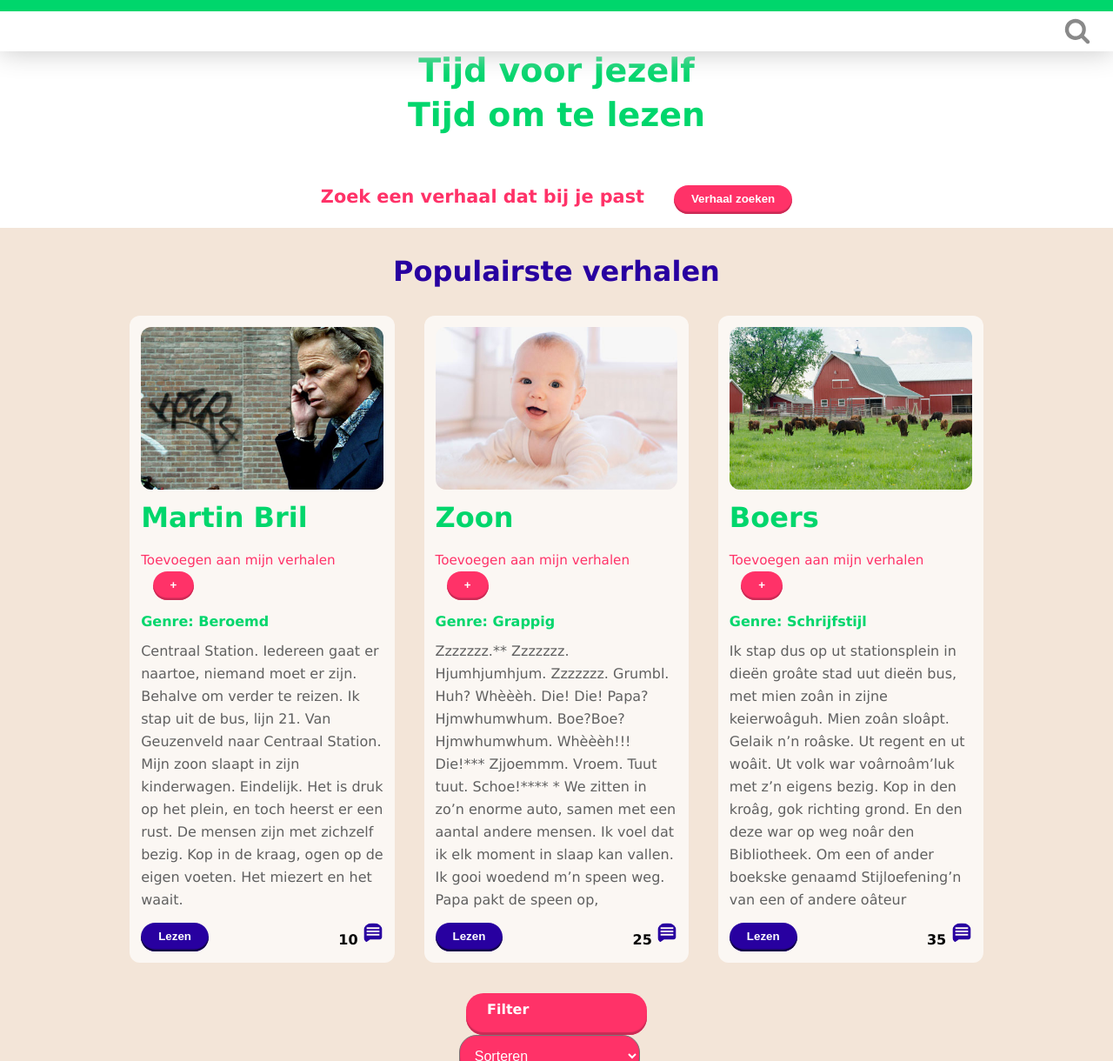
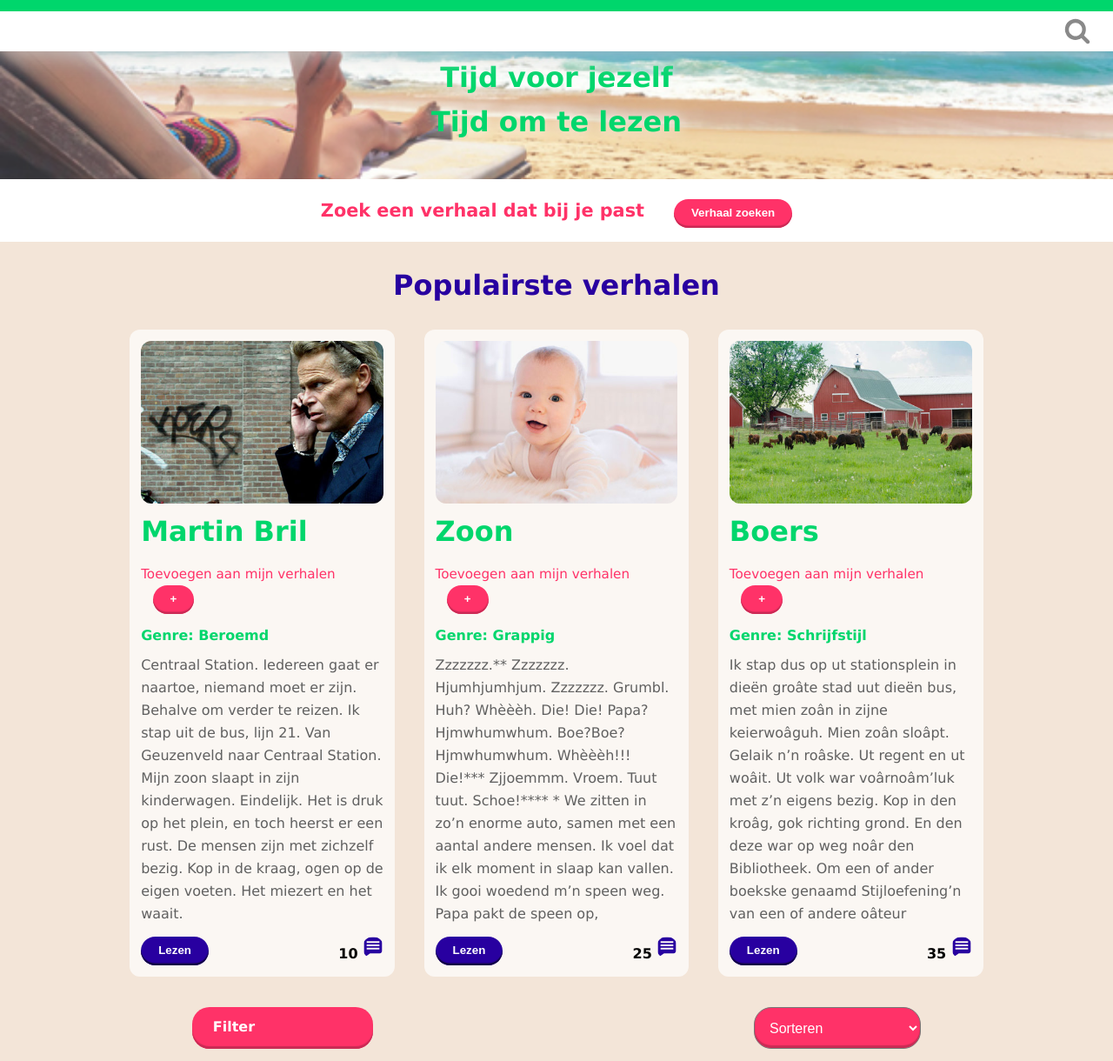
Before and after one commit to ak61/Transavia, a plain HTML site: page Transavia/index.html in a window 1280 px wide. Shown: the part 200-1420 px from the top of the page at 87% size. Drawn offline with Linux system fonts and the light colour scheme.

Commit message:
Transavia

```diff
--- a/Transavia/index.html
+++ b/Transavia/index.html
@@ -84,6 +84,7 @@ Zjjoemmm. Vroem. Tuut tuut. Schoe!****
             </article>
         </section>
 
+     <aside>
       <span id="button" class="btn">Filter</span>
 
     <div id="content">
@@ -111,6 +112,7 @@ Zjjoemmm. Vroem. Tuut tuut. Schoe!****
                 <option value="Datum">Datum</option>
             </select>
         </form>
+        </aside>
 
         <h3>Alle verhalen</h3>
         <!-- Dit article wordt 99x herhaald. De achtergrond wordt beige om en om-->
--- a/Transavia/stylesheet/stylesheet.css
+++ b/Transavia/stylesheet/stylesheet.css
@@ -145,32 +145,34 @@ input[type=search]:focus {
                         Div
 ========================================================
 */
-/*
+
 .Tijd {
-        background-image: url(../images/book-background-1.jpg);
+        background-image: url(../images/reading-book.jpg);
         background-repeat: no-repeat;
         background-position: center;
         background-size: cover;
 }
-*/
+
 .Tijd > article {
-            background: rgba(255, 255, 255, 0.7);
+            background: rgba(255, 255, 255, 0.2);
             margin: -40px;
             padding: 2.5em;
 }
 
-.Tijd > h1 {
-    font-size: 1.2rem;
+.Tijd h1 {
+    font-size: 1rem;
+    color: #000;
+    text-shadow: 0em 0em 0.5em #fff;
 }
 
-.Tijd > h2 {
-    font-size: 1.2rem;
-
+.Tijd h2 {
+    font-size: 1rem;
+    color: #000;
+    text-shadow: 0em 0em 0.5em #fff;
 }
 
-.Tijd  {
-    color: #00d66c;
-    text-align: center;
+.Tijd {
+    text-align: right;
     padding: 1em;
     margin-top: 9.5em;
 }
@@ -288,7 +290,7 @@ article > p > button {
 
 article > button {
     display: inline-block;
-    float: left;
+    align-content: left;
 }
 
 /*
@@ -348,10 +350,11 @@ button:first-child {
 form {
     max-width: 70%;
     margin: 0 auto;
+    align-content: center;
 }
 
 form select {
-    width: 13em;
+    width: 12em;
     height: 3em;
     color: #fff;
     font-size: 1rem;
@@ -359,7 +362,6 @@ form select {
     box-shadow: inset 0 -.1875em .0625em #ca2b55;
     cursor: pointer;
     border-radius: 1.25em;
-    margin: 0em 1em 1em 0;
     padding: 0.8em;
 }
 
@@ -389,6 +391,7 @@ form select {
     border-radius: 1.25em;
     min-height: 1.5rem;
     min-width: 1.5rem;
+    align-content: center;
 }
 
 #content {
@@ -405,7 +408,6 @@ form select {
     min-height: 1.5rem;
     min-width: 1.5rem;
     width: 13em;
-    margin: 0 auto;
 }
 
 #content input {
@@ -431,7 +433,7 @@ de content gewoon kunnen zien.
 ========================================================
 */
 
-form {
+aside {
     display: flex;
     flex-direction: row;
     flex-wrap: wrap;
@@ -505,9 +507,9 @@ form {
 }
 
 /*
-=======================================================================================
-                            @Media 17em Mobile ---------------------------------------------------1
-=======================================================================================
+==================================================
+                            @Media 17em Mobile ----------------------------------------------1
+==================================================
 */
 
 /*
@@ -561,20 +563,23 @@ form {
         margin: 1em;
     }
 
-    .Tijd > h1 {
-        font-size: 2rem;
-        line-height: 3.2rem;
+    .Tijd h1 {
+        font-size: 1.5rem;
     }
 
-    .Tijd > h2 {
-        font-size: 2rem;
-        line-height: 3.2rem;
+    .Tijd h2 {
+        font-size: 1.5rem;
+        color: #00d66c;
     }
 
     .Tijd  {
-        padding: 2em;
+        padding: 5em;
         margin-top: 14em;
         }
+
+    .Tijd > article {
+            margin: -80px;
+    }
 
      .Verhaal-Zoeken > h1 {
         font-size: 1.3rem;
@@ -631,6 +636,9 @@ form {
     .aanmelden {
     width: 30%;
 }
+    .Tijd  {
+        text-align: center;
+        }
 
 }/*Eind media*/
 
@@ -657,5 +665,14 @@ form {
     .aanmelden {
     width: 20%;
 }
+    .Tijd h1 {
+        font-size: 2rem;
+        color: #00d66c;
+    }
+
+    .Tijd h2 {
+        font-size: 2rem;
+    }
+
 
 }/*Eind media*/
```
Also changed, not shown: Transavia/script/script.js (+0 -13 lines).
